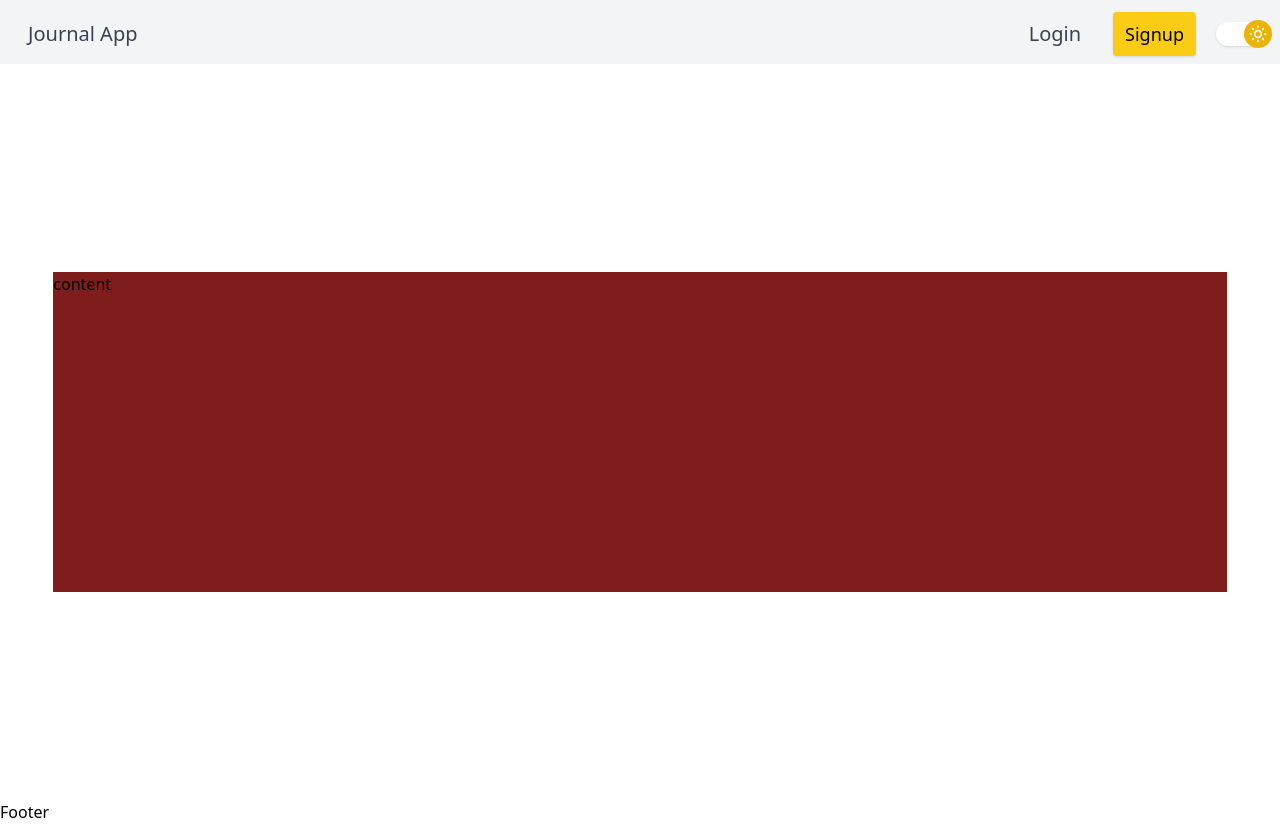
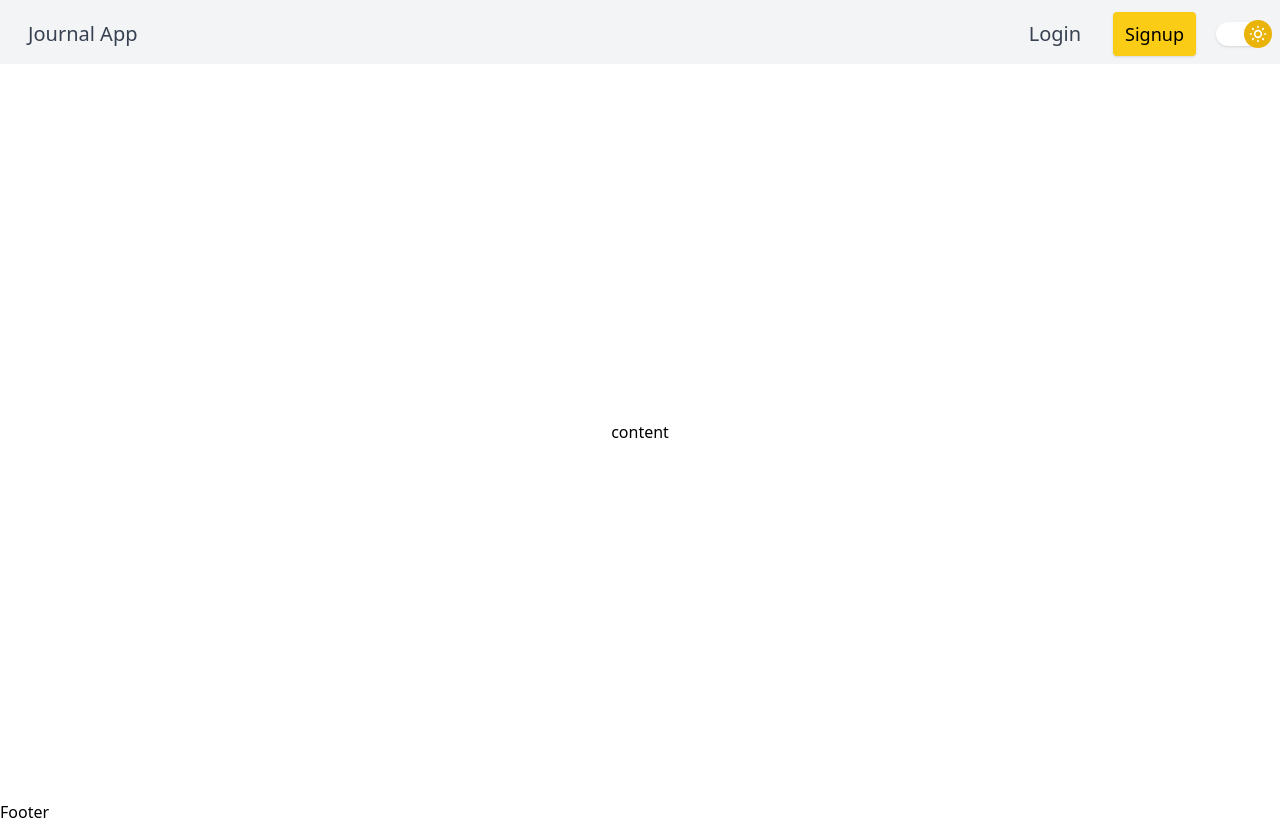
Before and after one commit to mhgamboa/diaray-app, a Next.js app: page /login in a window 1280 px wide. Built offline with nearby package versions, Linux system fonts and the light colour scheme.

Commit message:
Test page height

```diff
--- a/components/layout/Layout.js
+++ b/components/layout/Layout.js
@@ -9,7 +9,7 @@ const Layout = ({ children }) => {
   return (
     <div className={dark}>
       <Header toggleDark={toggleDark} dark={dark} />
-      <main className="pt-16 min-h-screen flex items-center justify-center">{children}</main>
+      <main className="pt-16 h-screen flex items-center justify-center">{children}</main>
       <Footer />
     </div>
   );
--- a/pages/login.js
+++ b/pages/login.js
@@ -9,7 +9,7 @@ const Login = () => {
         <meta name="description" content="Login Page for journal app" />
         <link rel="icon" href="/favicon.ico" />
       </Head>
-      <div className="bg-red-900 w-11/12 h-80">content</div>
+      content
     </>
   );
 };
```
